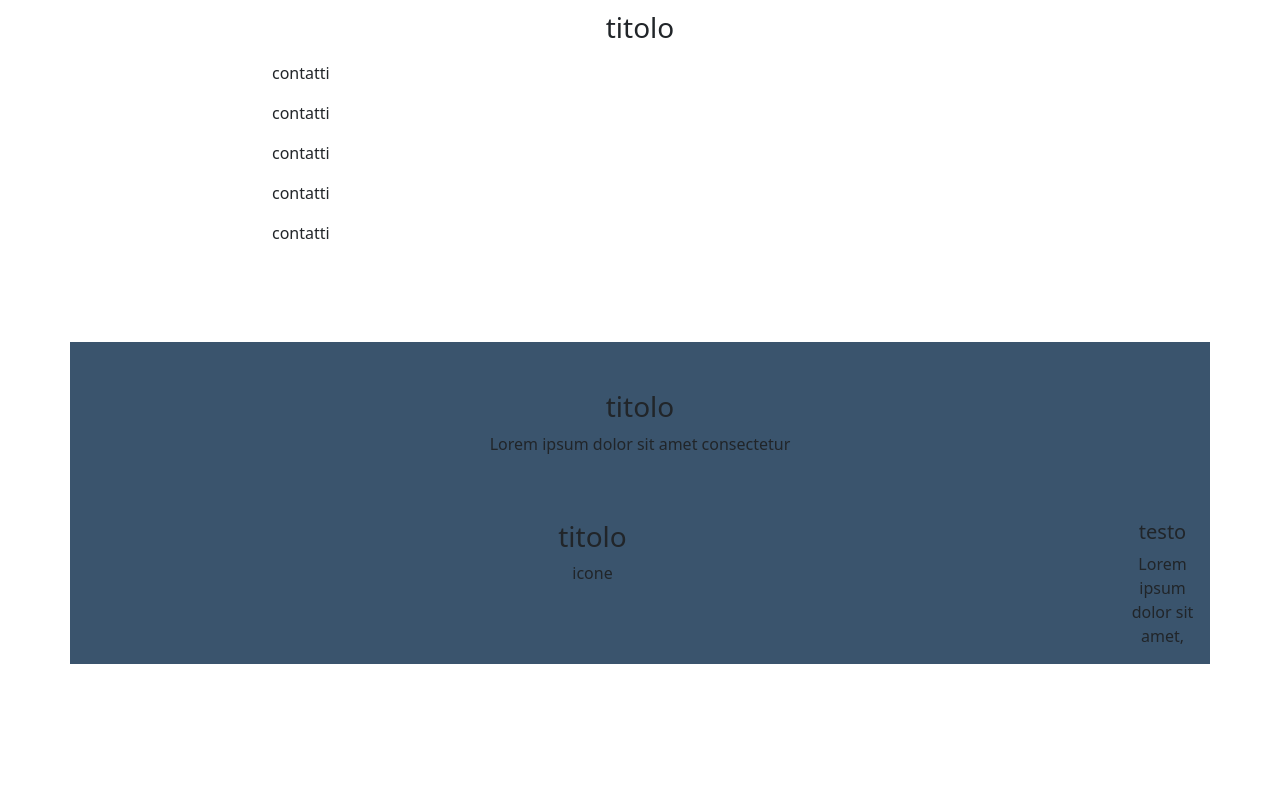
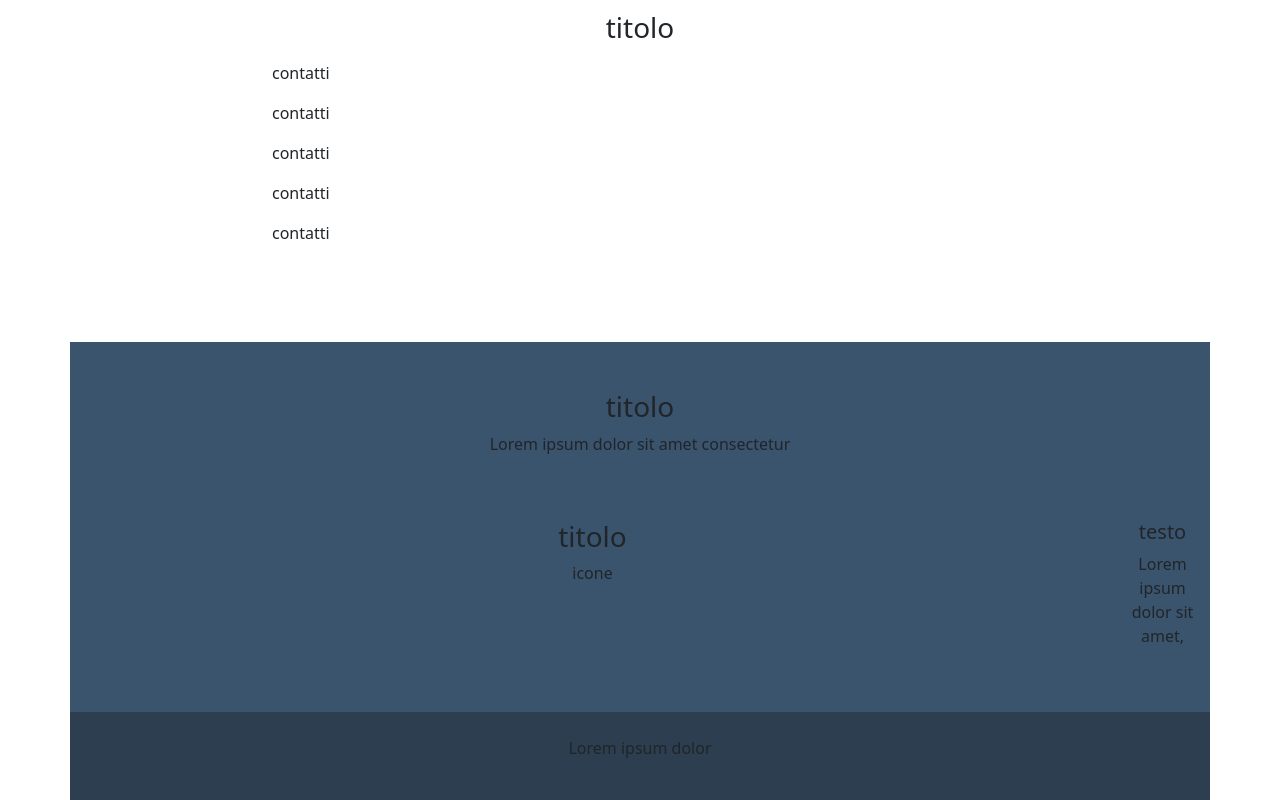
Before and after one commit to CosimoGiove/html-css-bootstrap-freelancer, a plain HTML site: page index.html in a window 1280 px wide. Shown: the part 2927-3727 px from the top of the page. Before the commit the page ends 3591 px from the top, so only its background shows below. Drawn offline with nearby package versions, Linux system fonts and the light colour scheme.

Commit message:
feat:footer piedipagina

```diff
--- a/index.html
+++ b/index.html
@@ -84,6 +84,7 @@
     </main>
     <!--footer-->
     <footer>
+        <!--primo container footer-->
          <div class="container text-center cg-colorfooter">
             <div class="row justify-content-center">
                 <div class="col-11 pt-5">
@@ -94,14 +95,26 @@
                     <h3>titolo</h3>
                     <div>icone</div>
                 </div>
-                <div class="col 11 pt-5">
+                <div class="col 11 pt-5 pb-5">
                     <h5>testo</h5>
                     <p>Lorem ipsum dolor sit amet,</p>
                 </div>
             </div>
          </div>
+         <!-- fine primo container footer-->
+
+         <!--secondo container footer-->
+         <div class="container text-center cg-piedipagina">
+            <div class="row p-4">
+                <div class="col-12">
+                    <p>Lorem ipsum dolor</p>
+                </div>
+            </div>
+         </div>
+         <!-- fine secondo container footer-->
 
     </footer>
+    <!-- fine-footer-->
 
 </body>
 
--- a/style.css
+++ b/style.css
@@ -44,4 +44,8 @@
     background-color: #3a546d;
 }
 
+.cg-piedipagina{
+    background-color: #2c3e50;
+}
+
 /**debug**/
```
